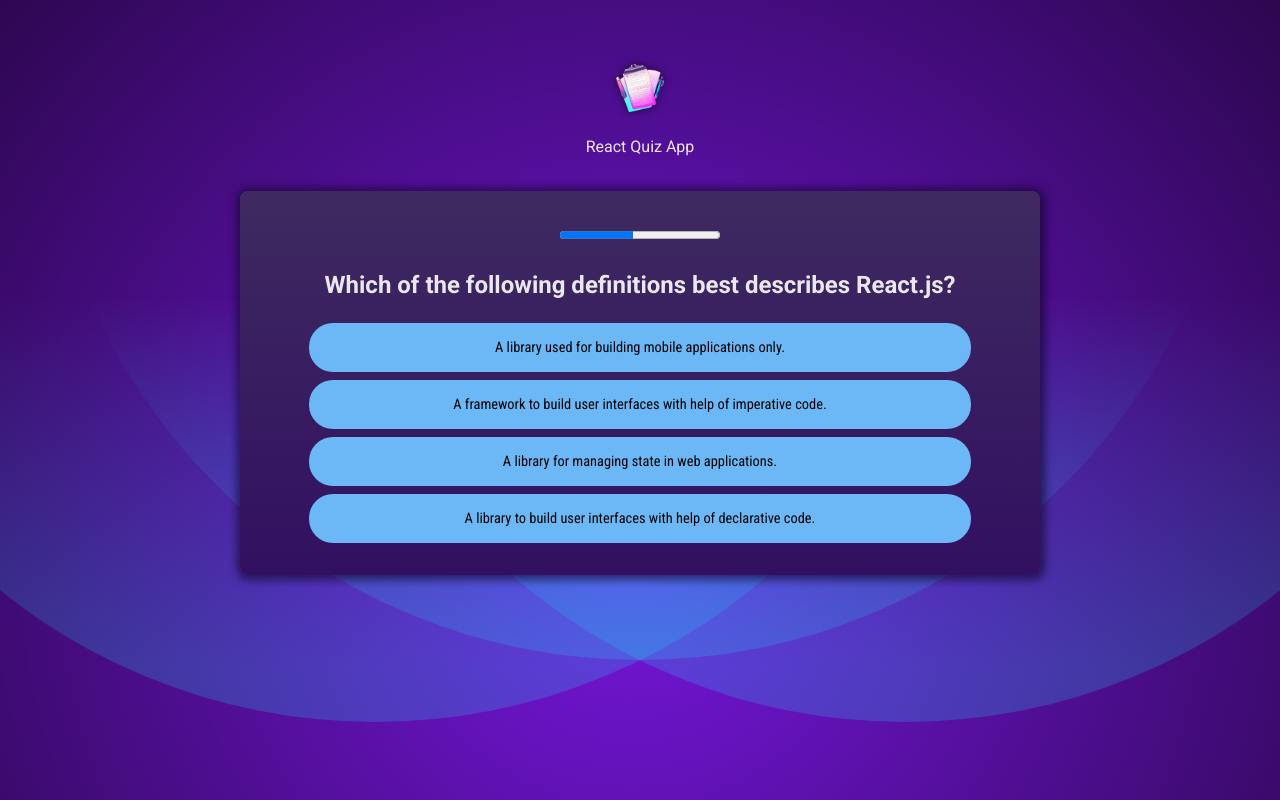
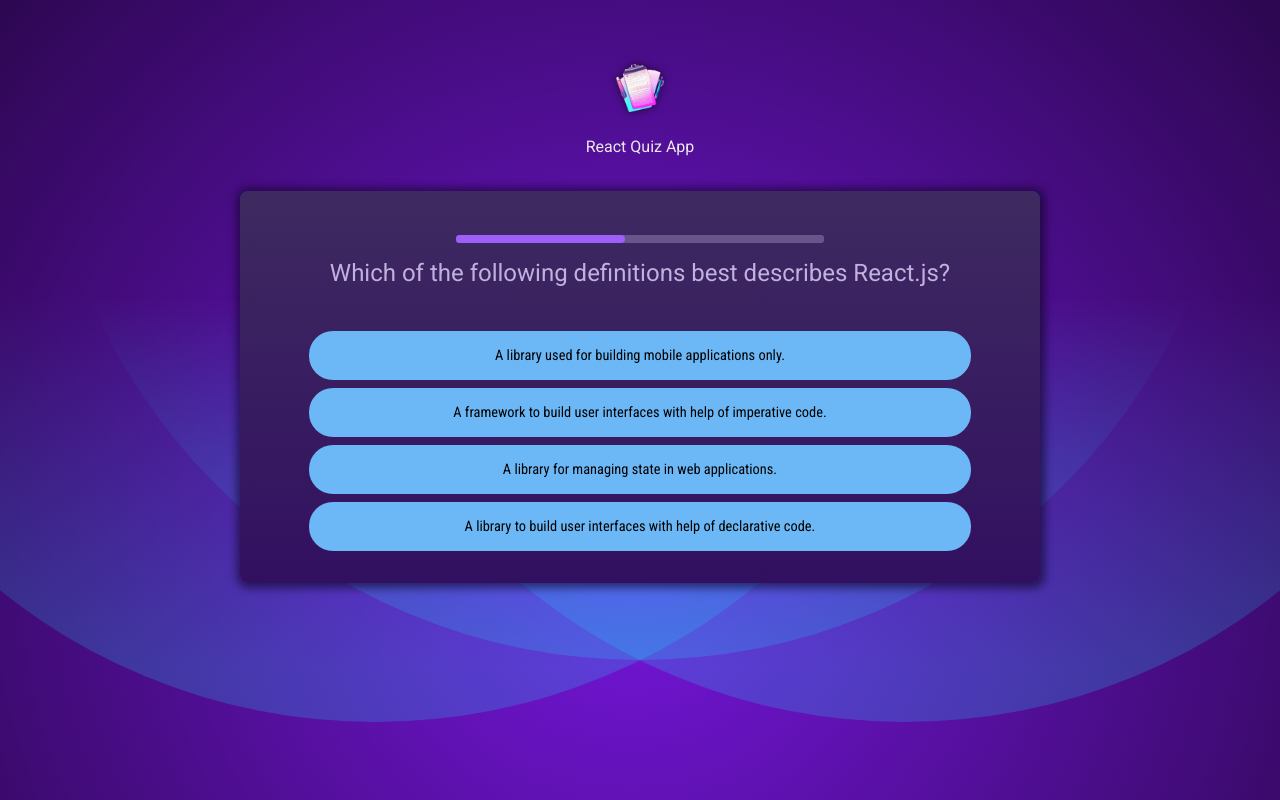
Before and after one commit to alingm01/QuizAppReact, a React (Vite) app: page / in a window 1280 px wide. Built offline with nearby package versions, Linux system fonts and the light colour scheme.

Commit message:
created new Question component and only one key

```diff
--- /dev/null
+++ b/src/components/Answer.jsx
@@ -0,0 +1,36 @@
+import { useRef } from "react";
+
+export default function Answers({ answers, selectedAnswer, answerState, onSelect }) {
+  const shuffledAnswers = useRef();
+
+  if(!shuffledAnswers.current) {
+    shuffledAnswers.current = [...answers];
+    shuffledAnswers.current.sort(() => Math.random() - 0.5)
+  }
+
+  return (
+
+    <ul id="answers">
+          {shuffledAnswers.current.map((answer) => {
+            const isSelected = selectedAnswer === answer;
+            let cssClass = '';
+
+            if (answerState === 'answered' && isSelected) {
+              cssClass = 'selected';
+            }
+
+            if ((answerState === 'correct' || answerState === 'wrong') && isSelected) {
+              cssClass = answerState;
+            }
+
+            return (
+              <li key={answer} className="answer">
+                <button  onClick={() => onSelect(answer)} className={cssClass}>
+                  {answer}
+                </button>
+              </li>
+            )
+          })}
+        </ul>
+  )
+}
--- /dev/null
+++ b/src/components/Question.jsx
@@ -0,0 +1,27 @@
+import QuestionTimer from "./QuestionTimer"
+import Answers from "./Answer"
+
+export default function Question({
+  questionText,
+  answers,
+  onSelectAnswer,
+  selectedAnswer,
+  answerState,
+  onSkipAnswer
+}) {
+  return (
+    <div id="question">
+      <QuestionTimer
+        timeout={10000}
+        onTimeout={onSkipAnswer}
+      />
+      <h2 id="question">{questionText}</h2>
+      <Answers
+        answerState={answerState}
+        answers={answers}
+        selectedAnswer={selectedAnswer}
+        onSelect = {onSelectAnswer}
+      />
+    </div>
+  )
+}
--- a/src/components/Quiz.jsx
+++ b/src/components/Quiz.jsx
@@ -1,9 +1,10 @@
 import { useState, useCallback } from "react"
 import QUESTIONS from '../../question';
 import completedLogo from '../assets/quiz-complete.png';
-import QuestionTimer from "./QuestionTimer";
+import Question from "./Question";
 
 export default function Quiz() {
+
   const [answerState, setAnswerState] = useState('')
   const [userAnswers, setUserAnswers] = useState([]);
 
@@ -44,41 +45,22 @@
       </div>
     )
   }
-  const shuffledAnswers = [...QUESTIONS[activeQuestionIndex].answers];
-  shuffledAnswers.sort(() => Math.random() - 0.5)
+
+
+
 
   return (
     <div id="quiz">
-      <div>
-        <QuestionTimer
-          key={activeQuestionIndex}
-          timeout={10000}
-          onTimeout={handleSkipAnswer}
-        />
-        <h2 id="question">{QUESTIONS[activeQuestionIndex].text}</h2>
-        <ul id="answers">
-          {shuffledAnswers.map((answer) => {
-            const isSelected = userAnswers[userAnswers.length - 1] === answer;
-            let cssClass = '';
+      <Question
+        key={activeQuestionIndex}
+        questionText={QUESTIONS[activeQuestionIndex].text}
+        answers={QUESTIONS[activeQuestionIndex].answers}
+        onSelectAnswer={handleSelectAnswer}
+        selectedAnswer={userAnswers[userAnswers.length - 1]}
+        answerState={answerState}
+        onSkipAnswer={handleSkipAnswer}
+      />
+    </div>
 
-            if (answerState === 'answered' && isSelected) {
-              cssClass = 'selected';
-            }
-
-            if ((answerState === 'correct' || answerState === 'wrong') && isSelected) {
-              cssClass = answerState;
-            }
-
-            return (
-              <li key={answer} className="answer">
-                <button  onClick={() => handleSelectAnswer(answer)} className={cssClass}>
-                  {answer}
-                </button>
-              </li>
-            )
-          })}
-        </ul>
-      </div>
-    </div>
   )
 }
```
